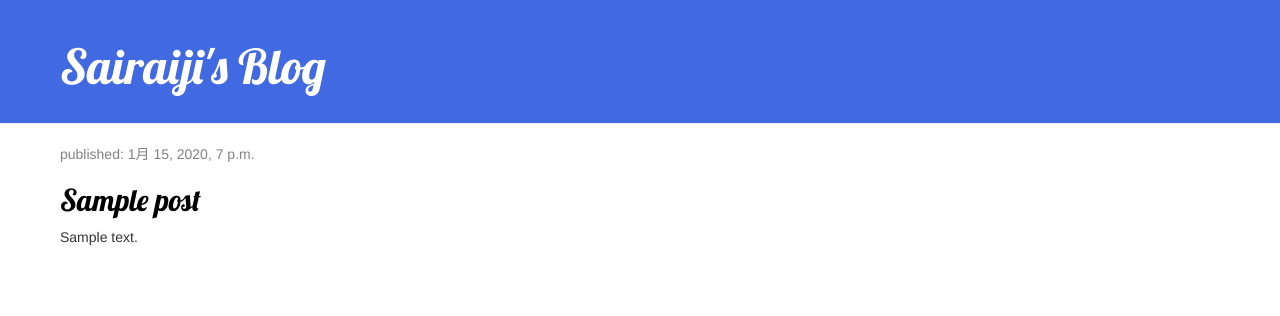
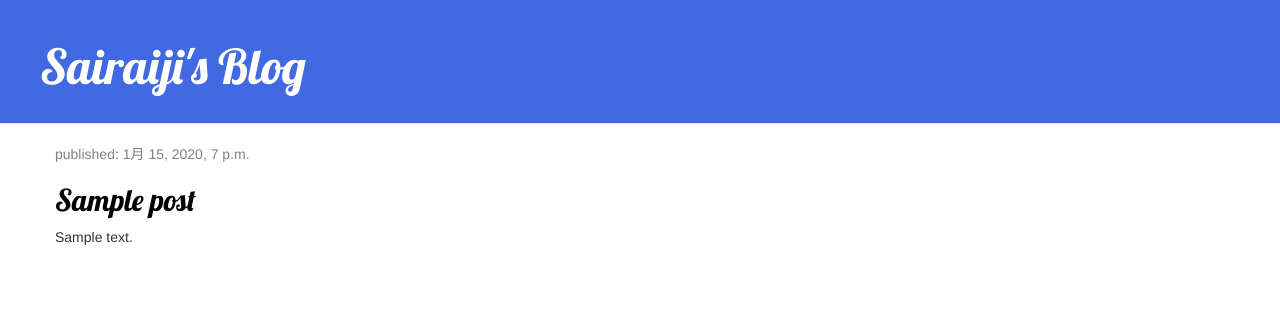
Before and after one commit to sairaiji/my-first-blog, a Django app: page / in a window 1280 px wide. Shown: the top 316 px of the page. Run offline with Django 3.2, Linux system fonts and the light colour scheme; tables that the repository leaves empty hold one stand-in row (values such as "Sample post"); some libraries are stand-ins or nearby versions.

Commit message:
Made changes to CSS

```diff
--- a/blog/static/css/blog.css
+++ b/blog/static/css/blog.css
@@ -1,19 +1,17 @@
 .page-header {
-    background-color: royalblue;
+    background-color: #4169e1;
     margin-top: 0;
-    margin-left: -15px;
     padding: 20px 20px 20px 40px;
 }
 
 .page-header h1, .page-header h1 a, .page-header h1 a:visited, .page-header h1 a:active{
     color: #ffffff;
     font-size: 36pt;
-    margin-left: 10px;
     text-decoration: none;
 }
 
 .content {
-    margin-left: 30px;
+    margin-left: 40px;
 }
 
 h1, h2, h3, h4 {
@@ -46,15 +44,3 @@ h1, h2, h3, h4 {
 .post h2 a, .post h2 a:visited {
     color: #000000;
 }
-
-
-
-
-h1 a, h2 a {
-    color:royalblue;
-    font-family: 'Lobster';
-}
-
-body {
-    padding-left: 15px;
-}
```
